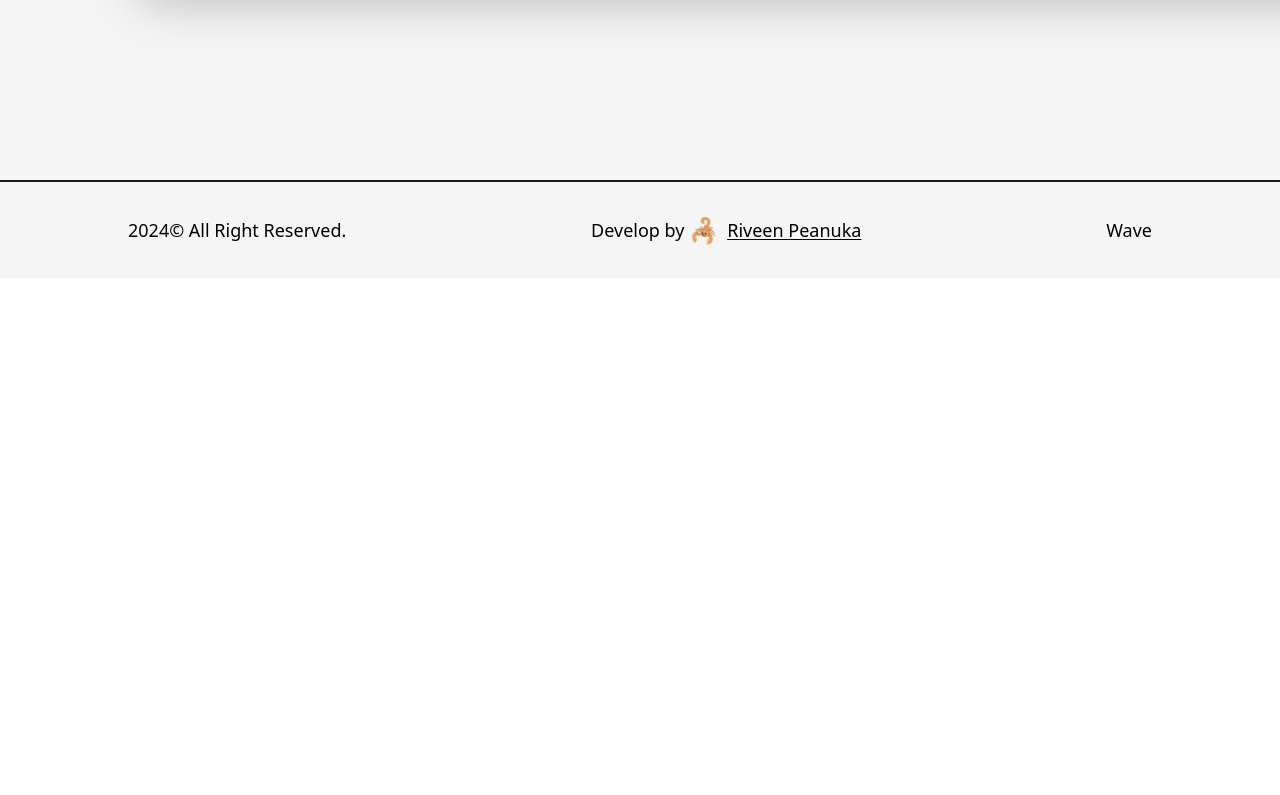
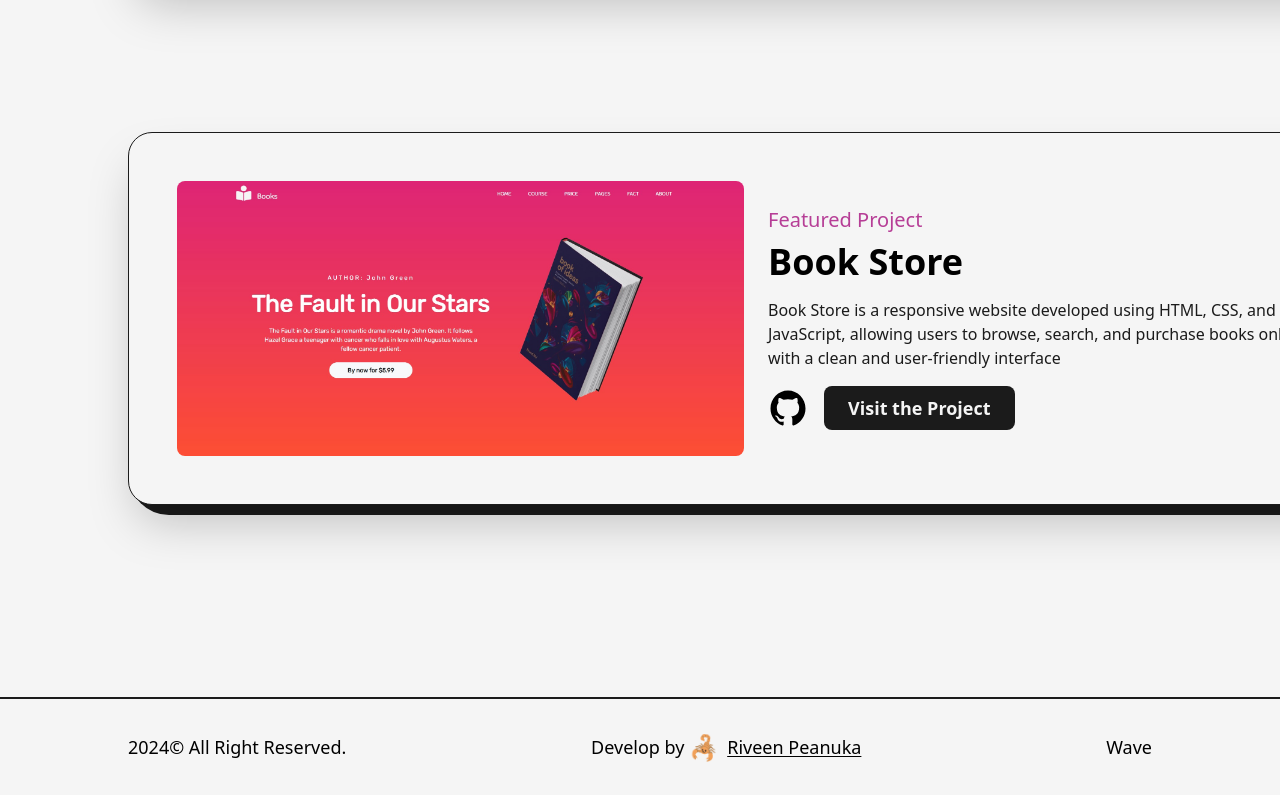
Before and after one commit to spriveen/Portfolio, a Next.js app: page /project in a window 1280 px wide. Shown: the part 7830-8625 px from the top of the page. Before the commit the page ends 8108 px from the top, so only its background shows below. Built offline with nearby package versions, Linux system fonts and the light colour scheme.

Commit message:
update project.js

```diff
--- a/src/pages/project.js
+++ b/src/pages/project.js
@@ -19,6 +19,7 @@ import project12 from '../../public/images/projects/10.jpg'
 import project13 from '../../public/images/projects/11.jpg'
 import project14 from '../../public/images/projects/12.jpg'
 import project15 from '../../public/images/projects/13.jpg'
+import project16 from '../../public/images/projects/14.jpg'
 
 import { motion } from 'framer-motion'
 import AnimatedText from '@/components/AnimatedText'
@@ -275,6 +276,17 @@ const project = () => {
               />
             </div>
 
+            <div className='col-span-12'>
+              <FeaturedProject
+                title="Book Store"
+                img={project16}
+                summary="Book Store is a responsive website developed using HTML, CSS, and JavaScript, allowing users to browse, search, and purchase books online with a clean and user-friendly interface"
+                link="/"
+                github="https://github.com/spriveen/Book"
+                type="Featured Project"
+              />
+            </div>
+
 
 
             {/* Add additional FeaturedProject components here if needed */}
```
Also changed, not shown: public/images/projects/14.jpg (added).
